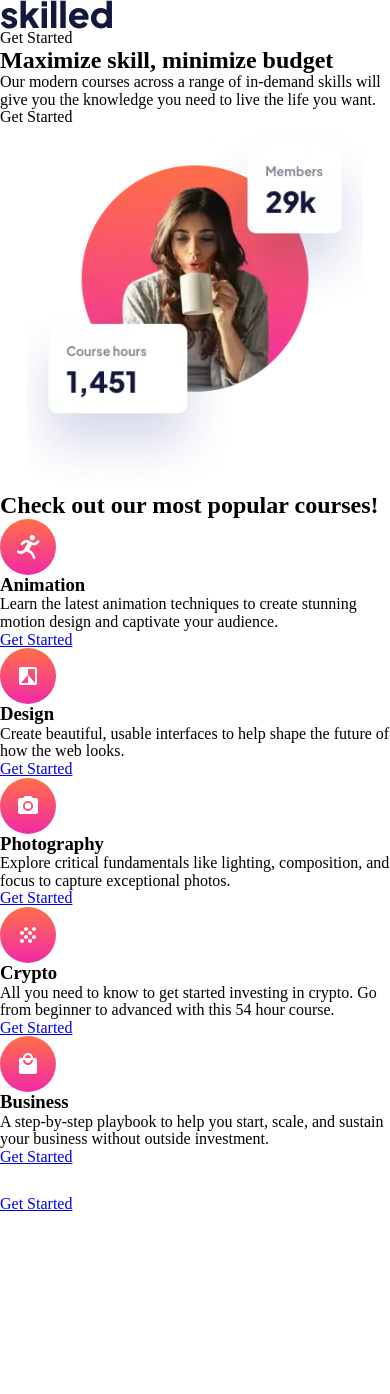
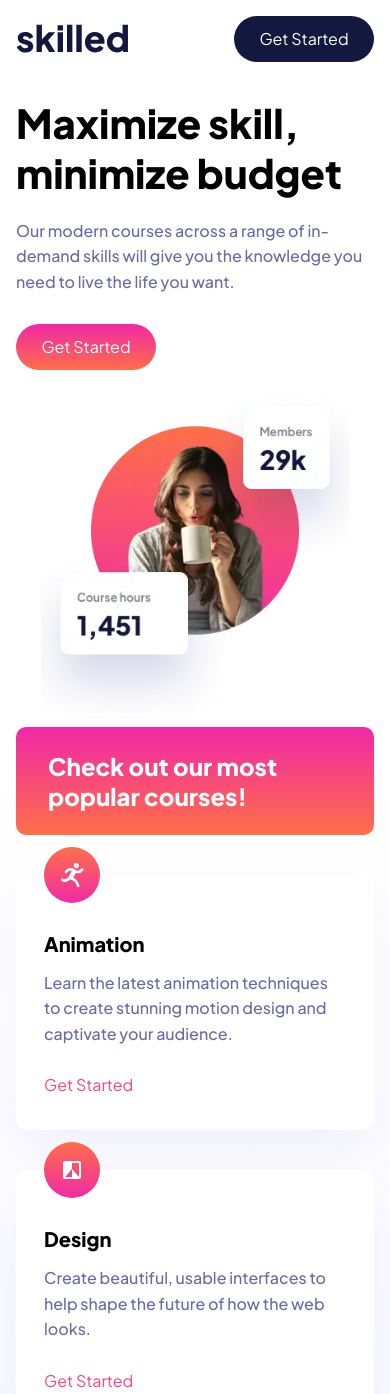
Before and after one commit to karolbanat/skilled-elearning-landing-page, a website: page index.html in a window 390 px wide. Shown: the top 1394 px of the page. Before the commit the page ends 1212 px from the top, so only its background shows below. Drawn offline with Linux system fonts and the light colour scheme.

Commit message:
Challenge completed

```diff
--- a/index.html
+++ b/index.html
@@ -16,17 +16,21 @@
 </head>
 
 <body>
-
-	<nav class="flex">
+	<header class="header" aria-labelledby="main-heading">
+		<nav class="navigation">
+			<div class="container">
+				<div class="flex">
 					<img src="./dist/assets/logo-dark.svg" alt="Skilled logo.">
-		<a class="link link--btn link--dark">Get Started</a>
+					<a href="#" class="link link--btn link--dark">Get Started</a>
+				</div>
+			</div>
 		</nav>
-	<header class="header" aria-labelledby="main-heading">
+		<div class="container header__body">
 			<article class="header__content">
-			<h1 id="main-heading" class="heading header__heading">Maximize skill, minimize budget</h1>
-			<p class="text header__text">Our modern courses across a range of in-demand skills will give you the
+				<h1 id="main-heading" class="header__heading">Maximize skill, minimize budget</h1>
+				<p class="header__text">Our modern courses across a range of in-demand skills will give you the
 					knowledge you need to live the life you want.</p>
-			<a class="link link--btn link--primary">Get Started</a>
+				<a href="#" class="link link--btn link--primary">Get Started</a>
 			</article>
 			<picture>
 				<source media="(min-width: 1400px)" srcset="./dist/assets/desktop/image-hero-desktop@2x.webp">
@@ -37,6 +41,7 @@
 				<img src="./dist/assets/mobile/image-hero-mobile.webp"
 					alt="Woman drinking coffee, looking at laptop screen." class="header__image">
 			</picture>
+		</div>
 	</header>
 
 	<main>
@@ -44,46 +49,56 @@
 			<div class="container">
 				<div class="grid">
 					<header class="courses__header">
-						<h2 id="courses-heading" class="heading courses__heading">Check out our most
+						<h2 id="courses-heading" class="courses__heading">Check out our most
 							popular courses!</h2>
 					</header>
-					<article class="card" aria-labelledby="animation-heading">
+					<div class="card" aria-labelledbnimation-heading">
 						<img src="./dist/assets/icons/icon-animation.svg" alt="" class="card__icon">
-						<h3 id="animation-heading" class="heading card__heading">Animation</h3>
-						<p class="text card__text">Learn the latest animation techniques to create stunning motion
+						<article class="card__body">
+							<h3 id="animation-heading" class="card__heading">Animation</h3>
+							<p class="card__text">Learn the latest animation techniques to create stunning motion
 								design and captivate your audience.</p>
-						<a href="#" class="link card__link">Get Started</a>
+							<a href="#" class="link link--link card__link">Get Started</a>
 						</article>
-					<article class="card" aria-labelledby="design-heading">
+					</div>
+					<div class="card">
 						<img src="./dist/assets/icons/icon-design.svg" alt="" class="card__icon">
-						<h3 id="design-heading" class="heading card__heading">Design</h3>
-						<p class="text card__text">Create beautiful, usable interfaces to help shape the future of
+						<article class="card__body">
+							<h3 id="design-heading" class="card__heading">Design</h3>
+							<p class="card__text">Create beautiful, usable interfaces to help shape the future of
 								how the web looks.</p>
-						<a href="#" class="link card__link">Get Started</a>
+							<a href="#" class="link link--link card__link">Get Started</a>
 						</article>
-					<article class="card" aria-labelledby="photography-heading">
+					</div>
+					<div class="card">
 						<img src="./dist/assets/icons/icon-photography.svg" alt="" class="card__icon">
-						<h3 id="photography-heading" class="heading card__heading">Photography</h3>
-						<p class="text card__text">Explore critical fundamentals like lighting, composition, and focus
+						<article class="card__body">
+							<h3 id="photography-heading" class="card__heading">Photography</h3>
+							<p class="card__text">Explore critical fundamentals like lighting, composition, and focus
 								to capture exceptional photos.</p>
-						<a href="#" class="link card__link">Get Started</a>
+							<a href="#" class="link link--link card__link">Get Started</a>
 						</article>
-					<article class="card" aria-labelledby="crypto-heading">
+					</div>
+					<div class="card">
 						<img src="./dist/assets/icons/icon-crypto.svg" alt="" class="card__icon">
-						<h3 id="crypto-heading" class="heading card__heading">Crypto</h3>
-						<p class="text card__text">All you need to know to get started investing in crypto. Go from
+						<article class="card__body">
+							<h3 id="crypto-heading" class="card__heading">Crypto</h3>
+							<p class="card__text">All you need to know to get started investing in crypto. Go from
 								beginner
 								to advanced with this 54 hour course.</p>
-						<a href="#" class="link card__link">Get Started</a>
+							<a href="#" class="link link--link card__link">Get Started</a>
 						</article>
-					<article class="card" aria-labelledby="business-heading">
+					</div>
+					<div class="card">
 						<img src="./dist/assets/icons/icon-business.svg" alt="" class="card__icon">
-						<h3 id="business-heading" class="heading card__heading">Business</h3>
-						<p class="text card__text">A step-by-step playbook to help you start, scale, and sustain your
+						<article class="card__body">
+							<h3 id="business-heading" class="card__heading">Business</h3>
+							<p class="card__text">A step-by-step playbook to help you start, scale, and sustain your
 								business
 								without outside investment.</p>
-						<a href="#" class="link card__link">Get Started</a>
+							<a href="#" class="link link--link card__link">Get Started</a>
 						</article>
+					</div>
 				</div>
 			</div>
 		</section>
--- /dev/null
+++ b/src/sass/base/_base.scss
@@ -0,0 +1,17 @@
+body {
+	font-family: 'Plus Jakarta Sans', sans-serif;
+}
+
+h1,
+h2,
+h3 {
+	font-weight: 800;
+	line-height: 1.25;
+}
+
+p {
+	font-weight: 500;
+	line-height: 1.6;
+
+	color: var(--text);
+}
--- /dev/null
+++ b/src/sass/base/_breakpoints.scss
@@ -0,0 +1,3 @@
+$bp-medium: 48em;
+$bp-large: 60em;
+$bp-large-xl: 75em;
--- a/src/sass/base/_root.scss
+++ b/src/sass/base/_root.scss
@@ -3,7 +3,7 @@
 	--clr-primary-400: hsl(234, 25%, 52%);
 	--clr-primary-700: hsl(233, 54%, 16%);
 
-	--clr-accent-700: hsl(341, 100%, 83%);
+	--clr-accent-400: hsl(341, 100%, 83%);
 	--clr-accent-700: hsl(341, 92%, 62%);
 
 	--clr-neutral-700: hsl(232, 10%, 56%);
@@ -14,25 +14,25 @@
 	--clr-gradient-700: linear-gradient(hsl(322, 87%, 55%) 0%, hsl(13, 100%, 64%) 100%);
 
 	// font sizes
-	--fz-regular-s: 1.6rem;
-	--fz-regular-m: 1.8rem;
-	--fz-medium-s: 2.4rem;
+	--fz-regular: 1.6rem;
+	--fz-medium-s: 2rem;
 	--fz-medium-m: 3.2rem;
 	--fz-large: 4rem;
 	--fz-large-xl: 5.6rem;
 
 	// stage
-	--body: var(--clr-primary-400);
-
 	--heading: var(--clr-primary-700);
+	--text: var(--clr-primary-400);
 
 	--bg-courses: linear-gradient(hsl(0, 0%, 100%) 0%, hsl(236, 100%, 97%) 100%);
+	--courses-heading: var(--clr-white);
 	--bg-courses-header: var(--clr-gradient-700);
 	--bg-course-icon: var(--clr-gradient-700);
-	--course-link: var(--clr-primary-700);
 
-	--button: var(--clr-white);
-	// bg button will be specified in btn component
+	--bg-card: var(--clr-white);
+	--shadow: 0 2.5rem 5rem hsl(233 92% 29% / 0.04);
+
+	--link: var(--clr-white);
 
 	--bg-footer: var(--clr-primary-700);
 }
--- /dev/null
+++ b/src/sass/components/_card.scss
@@ -0,0 +1,56 @@
+.card {
+	position: relative;
+	padding: 5.6rem 2.8rem 3.6rem;
+
+	background-color: var(--bg-card);
+	box-shadow: var(--shadow);
+	border-radius: 1rem;
+
+	@media (min-width: $bp-medium) {
+		padding-inline: 3.2rem;
+	}
+
+	@media (min-width: $bp-large) {
+		padding-block: 6.4rem 4.4rem;
+		border-radius: 1.5rem;
+	}
+
+	&__body {
+		@media (min-width: $bp-medium) {
+			display: flex;
+			flex-direction: column;
+			height: 100%;
+		}
+	}
+
+	&__icon {
+		position: absolute;
+		top: -28px;
+	}
+
+	&__heading {
+		margin-bottom: 1.4rem;
+		font-size: var(--fz-medium-s);
+
+		@media (min-width: $bp-large) {
+			--fz-medium-s: 2.4rem;
+
+			margin-bottom: 2.2rem;
+		}
+	}
+
+	&__text {
+		margin-bottom: 3rem;
+		font-size: var(--fz-regular);
+
+		@media (min-width: $bp-large) {
+			--fz-regular: 1.8rem;
+		}
+	}
+
+	&__link {
+		@media (min-width: $bp-medium) {
+			margin-top: auto;
+		}
+	}
+}
--- /dev/null
+++ b/src/sass/components/_container.scss
@@ -0,0 +1,17 @@
+.container {
+	padding-inline: 1.6rem;
+	margin-inline: auto;
+	max-width: 90em;
+
+	@media (min-width: $bp-medium) {
+		padding-inline: 4rem;
+	}
+
+	@media (min-width: $bp-large) {
+		padding-inline: 8rem;
+	}
+
+	@media (min-width: $bp-large-xl) {
+		padding-inline: 16.5rem;
+	}
+}
--- /dev/null
+++ b/src/sass/components/_courses.scss
@@ -0,0 +1,33 @@
+.courses {
+	padding-bottom: 8rem;
+	background-image: var(--bg-courses);
+
+	@media (min-width: $bp-medium) {
+		padding-bottom: 8.6rem;
+	}
+
+	@media (min-width: $bp-large) {
+		padding-bottom: 14rem;
+	}
+
+	@media (min-width: $bp-large-xl) {
+		padding-top: 4.5rem;
+	}
+
+	&__header {
+		padding: 2.4rem 3.2rem;
+
+		color: var(--courses-heading);
+		background-image: var(--bg-courses-header);
+		border-radius: 1rem;
+
+		@media (min-width: $bp-medium) {
+			padding-top: 5.6rem;
+		}
+
+		@media (min-width: $bp-large) {
+			padding-top: 6.4rem;
+			border-radius: 1.5rem;
+		}
+	}
+}
--- /dev/null
+++ b/src/sass/components/_footer.scss
@@ -0,0 +1,8 @@
+.footer {
+	padding-block: 3.6rem;
+	background-color: var(--bg-footer);
+
+	@media (min-width: $bp-large) {
+		padding-block: 3.2rem;
+	}
+}
--- /dev/null
+++ b/src/sass/components/_header.scss
@@ -0,0 +1,66 @@
+.header {
+	overflow: hidden;
+	&__body {
+		@media (min-width: $bp-medium) {
+			display: grid;
+			grid-template-columns: 6fr 6fr;
+			padding-right: 0;
+		}
+
+		@media (min-width: $bp-large) {
+			grid-template-columns: 5fr 7fr;
+		}
+	}
+
+	&__content {
+		padding-block: 2rem;
+		max-width: 60ch;
+
+		@media (min-width: $bp-medium) {
+			display: flex;
+			flex-direction: column;
+			justify-content: center;
+		}
+	}
+
+	&__heading {
+		margin-bottom: 2rem;
+		font-size: var(--fz-large);
+
+		@media (min-width: $bp-large-xl) {
+			--fz-large: 5.6rem;
+
+			margin-bottom: 2.4rem;
+		}
+	}
+
+	&__text {
+		margin-bottom: 3rem;
+		max-width: 36ch;
+
+		font-size: var(--fz-regular);
+
+		@media (min-width: $bp-large) {
+			--fz-regular: 1.8rem;
+
+			margin-bottom: 4.5rem;
+		}
+	}
+
+	&__image {
+		@media (max-width: $bp-medium) {
+			margin-inline: auto;
+		}
+
+		@media (min-width: $bp-medium) {
+			position: relative;
+			z-index: -100;
+			max-width: 150%;
+			margin-top: -12.5rem;
+		}
+
+		@media (min-width: $bp-large-xl) {
+			margin-top: -25rem;
+		}
+	}
+}
--- /dev/null
+++ b/src/sass/components/_link.scss
@@ -0,0 +1,53 @@
+.link {
+	font-size: var(--fz-regular);
+	text-decoration: none;
+	color: var(--link);
+
+	@media (min-width: $bp-large) {
+		--fz-regular: 1.8rem;
+	}
+
+	&--btn {
+		display: inline-block;
+		padding: 1.4rem;
+		width: 14rem;
+
+		text-align: center;
+
+		background-color: var(--bg-link);
+		border-radius: 50em;
+
+		@media (min-width: $bp-large) {
+			padding: 1.6rem;
+			transition: opacity 0.4s ease-in-out;
+
+			&:hover {
+				opacity: 0.5;
+			}
+		}
+	}
+
+	&--dark {
+		--bg-link: var(--clr-primary-700);
+	}
+
+	&--primary {
+		background-image: var(--clr-gradient-700);
+	}
+
+	&--secondary {
+		background-image: var(--clr-gradient-400);
+	}
+
+	&--link {
+		--link: var(--clr-accent-700);
+
+		@media (min-width: $bp-large) {
+			transition: color 0.4s ease-in-out;
+
+			&:hover {
+				--link: var(--clr-accent-400);
+			}
+		}
+	}
+}
--- /dev/null
+++ b/src/sass/components/_navigation.scss
@@ -0,0 +1,7 @@
+.navigation {
+	padding-block: 1.6rem;
+
+	@media (min-width: $bp-medium) {
+		padding-block: 2.4rem;
+	}
+}
--- /dev/null
+++ b/src/sass/layout/_flex.scss
@@ -0,0 +1,5 @@
+.flex {
+	display: flex;
+	justify-content: space-between;
+	align-items: center;
+}
--- /dev/null
+++ b/src/sass/layout/_grid.scss
@@ -0,0 +1,14 @@
+.grid {
+	display: grid;
+	row-gap: 4rem;
+
+	@media (min-width: $bp-medium) {
+		grid-template-columns: repeat(2, 1fr);
+		gap: 5.6rem 1rem;
+	}
+
+	@media (min-width: $bp-large-xl) {
+		grid-template-columns: repeat(3, 1fr);
+		gap: 8rem 3rem;
+	}
+}
--- a/src/sass/main.scss
+++ b/src/sass/main.scss
@@ -1,2 +1,13 @@
 @import './base/root';
+@import './base/breakpoints';
 @import './base/reset';
+@import './base/base';
+@import './layout/flex';
+@import './layout/grid';
+@import './components/link';
+@import './components/card';
+@import './components/container';
+@import './components/navigation';
+@import './components/header';
+@import './components/courses';
+@import './components/footer';
```
Also changed, not shown: dist/css/main.min.css. Lines whose indentation alone changed are shown as unchanged.
